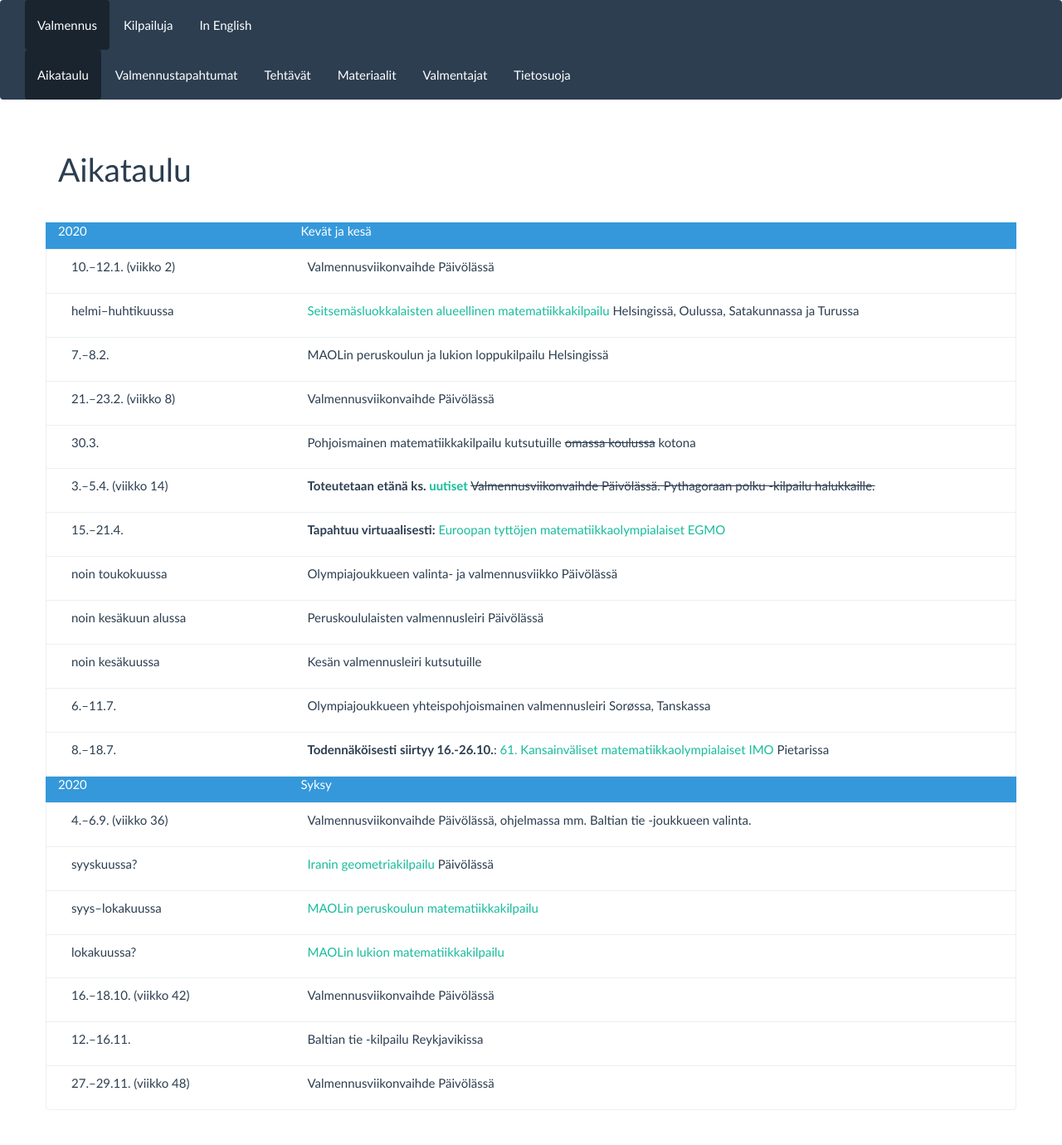
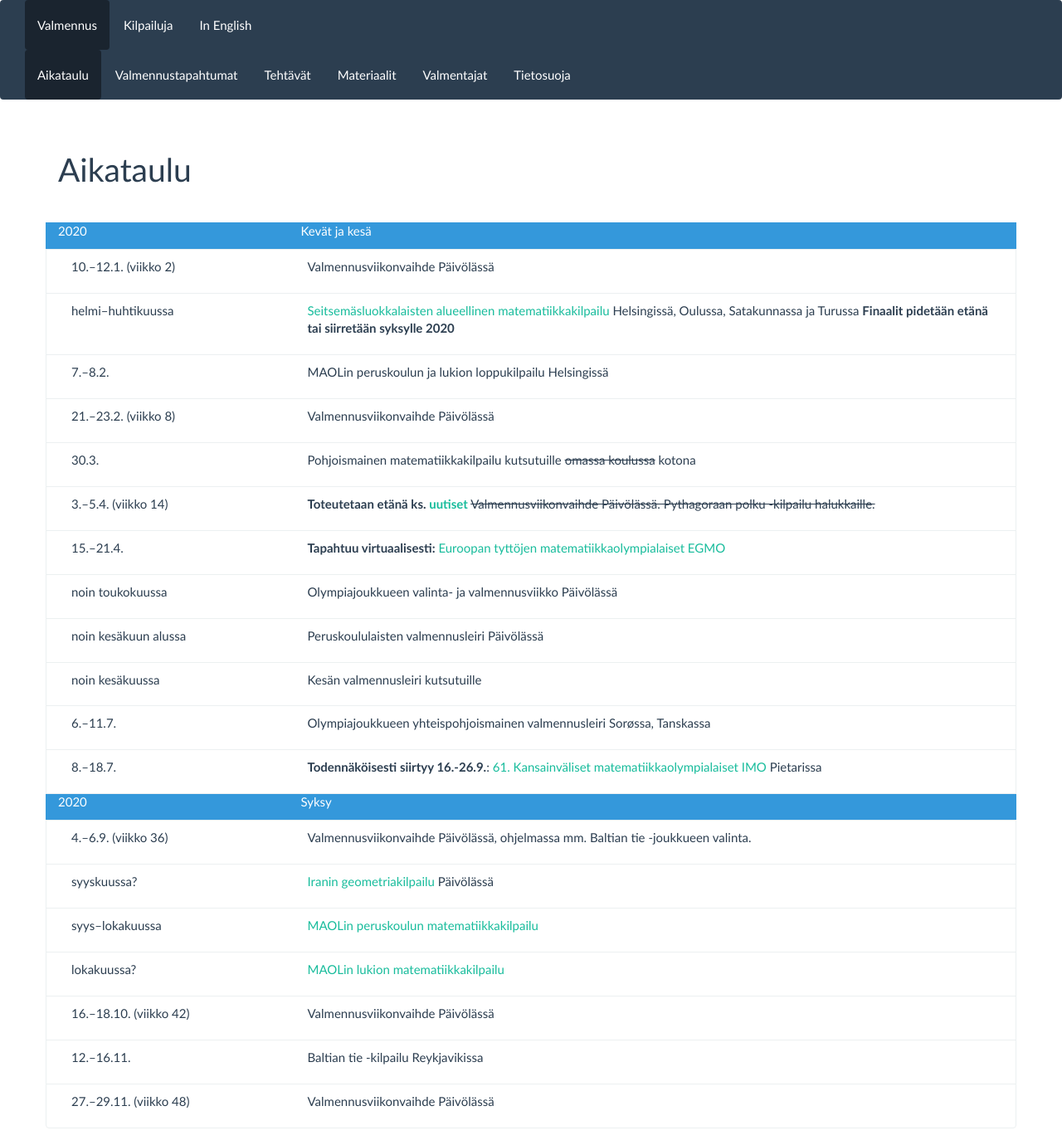
Before and after one commit to matematiikkakilpailut/matematiikkakilpailut.github.io, a Jekyll site: the page built from aikataulu/index.md, in a window 1280 px wide. Shown: the whole page at 83% size. Built offline with Jekyll 4.4.1, drawn with Linux system fonts in a browser that asks for light colours; before the commit the page ends 1358 px from its top, so only the background shows below that.

Commit message:
Update index.md
seiskat+IMOn päivämäärät

```diff
--- a/aikataulu/index.md
+++ b/aikataulu/index.md
@@ -9,7 +9,7 @@ aikataulu:
   - pvm: "10.&ndash;12.1. (viikko 2)"
     tapahtuma: "Valmennus&shy;viikonvaihde Päivölässä"
   - pvm: "helmi&ndash;huhti&shy;kuussa"
-    tapahtuma: "[Seitsemäs&shy;luokkalaisten alueel&shy;linen matematiikka&shy;kilpailu](/seiskat/) Helsingissä, Oulussa, Sata&shy;kunnassa ja Turussa"
+    tapahtuma: "[Seitsemäs&shy;luokkalaisten alueel&shy;linen matematiikka&shy;kilpailu](/seiskat/) Helsingissä, Oulussa, Sata&shy;kunnassa ja Turussa **Finaalit pidetään etänä tai siirretään syksylle 2020**"
   - pvm: "7.&ndash;8.2."
     tapahtuma: "MAOLin perus&shy;koulun ja lukion loppu&shy;kilpailu Helsingissä"
   - pvm: "21.&ndash;23.2. (viikko 8)"
@@ -29,7 +29,7 @@ aikataulu:
   - pvm: "6.&ndash;11.7."
     tapahtuma: "Olympiajoukkueen yhteispohjoismainen valmennusleiri Sorøssa, Tanskassa"
   - pvm: "8.&ndash;18.7."
-    tapahtuma: "**Todennäköisesti siirtyy 16.-26.10.**: [61. Kansain&shy;väliset matematiikka&shy;olympialaiset <abbr>IMO</abbr>](http://www.imo-official.org/year_info.aspx?year=2020) Pietarissa"
+    tapahtuma: "**Todennäköisesti siirtyy 16.-26.9.**: [61. Kansain&shy;väliset matematiikka&shy;olympialaiset <abbr>IMO</abbr>](http://www.imo-official.org/year_info.aspx?year=2020) Pietarissa"
   - pvm: "2020"
     tapahtuma: "Syksy"
     otsikko: true
```
